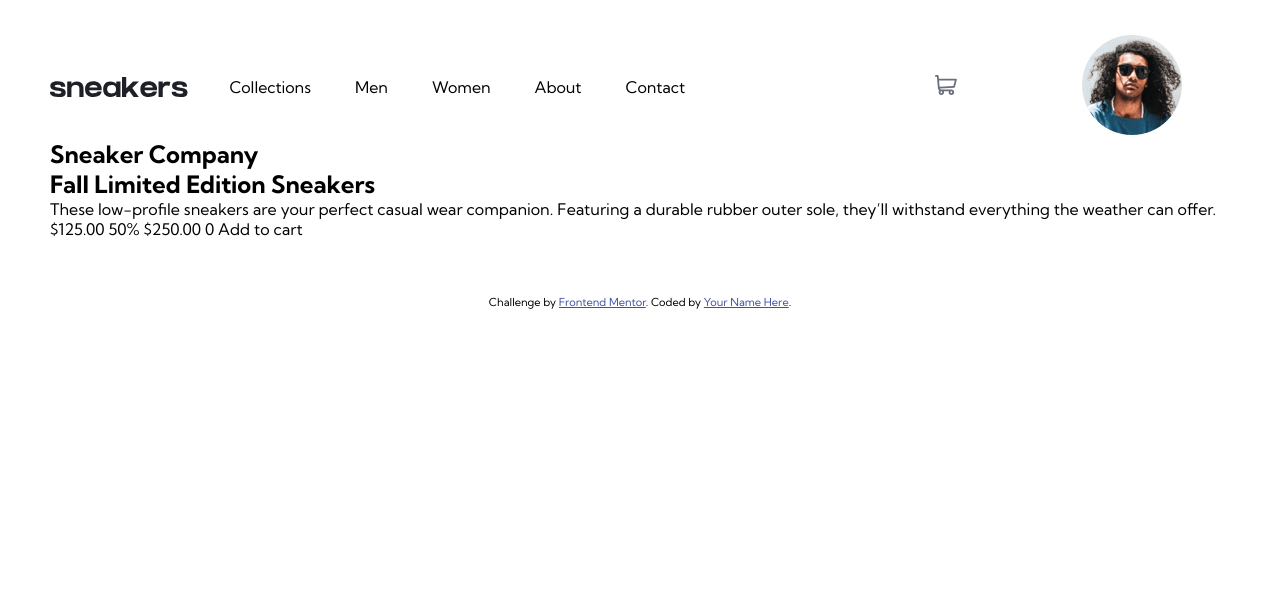
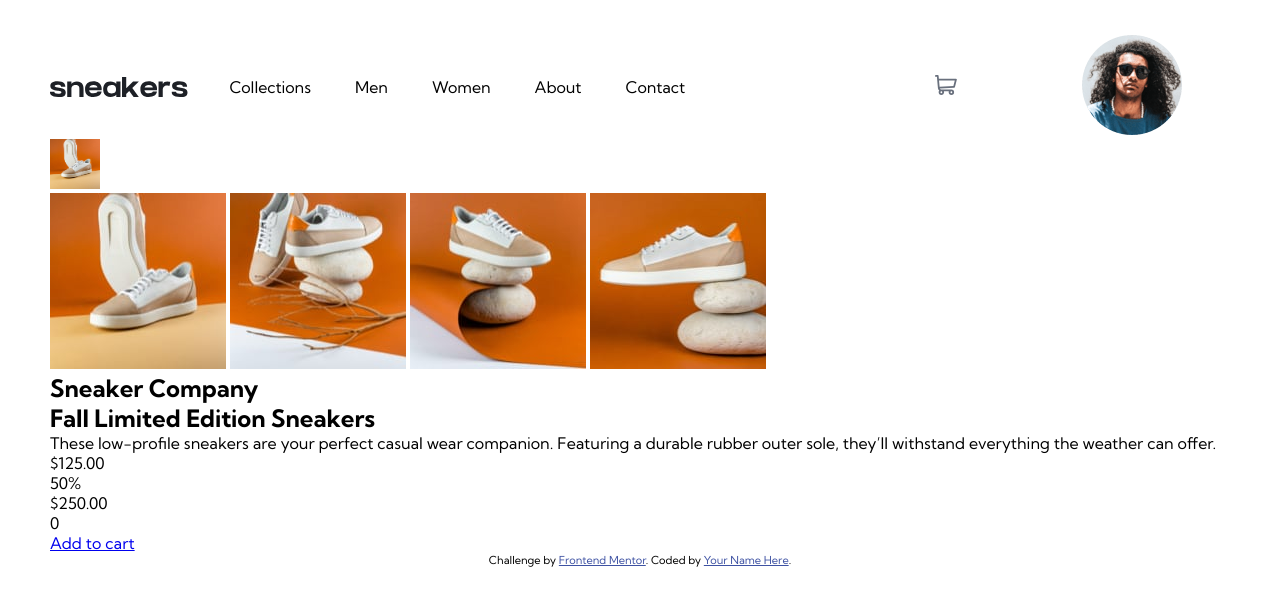
Before and after one commit to michal-ta/ecomerceproductpage, a plain HTML site: page index.html in a window 1280 px wide. Drawn offline with Linux system fonts and the light colour scheme.

Commit message:
adding of pictures

```diff
--- a/index.html
+++ b/index.html
@@ -37,18 +37,33 @@
 
 
       <article class="product">
+        <div class="pictures">
+          <div class="main_wrapper">
+            <img src="./IMG/images/image-product-1.jpg" alt="" class="main_picture">
+          </div>
+          <div class="small_wrapper">
+            <img src="./IMG/images/image-product-1-thumbnail.jpg" alt="" class="small_pictures">
+            <img src="./IMG/images/image-product-2-thumbnail.jpg" alt="" class="small_pictures">
+            <img src="./IMG/images/image-product-3-thumbnail.jpg" alt="" class="small_pictures">
+            <img src="./IMG/images/image-product-4-thumbnail.jpg" alt="" class="small_pictures">
+          </div>
+        </div>
+        <div class="description">
           <h2 class="header">Sneaker Company</h2>
           <h1 class="product_name"> Fall Limited Edition Sneakers</h1>
 
-  These low-profile sneakers are your perfect casual wear companion. Featuring a
-  durable rubber outer sole, they’ll withstand everything the weather can offer.
+          <p>These low-profile sneakers are your perfect casual wear companion. Featuring a
+          durable rubber outer sole, they’ll withstand everything the weather can offer.</div>
 
-  $125.00
-  50%
-  $250.00
 
-  0
-  Add to cart
+          <div class="price">$125.00</div>
+          <div class="sale">50%</div>
+          <div class="total_price">$250.00</div>
+
+          <div class="numbers_item">0</div>
+          <a href="#">Add to cart</a>
+
+        </div>
       </article>
       <div class="attribution">
         Challenge by <a href="https://www.frontendmentor.io?ref=challenge" target="_blank">Frontend Mentor</a>.
--- a/styles/_main.scss
+++ b/styles/_main.scss
@@ -0,0 +1,4 @@
+.main_picture{
+    height: 50px;
+    width: 50px;
+}
--- a/styles/_responsive.scss
+++ /dev/null
@@ -1,8 +0,0 @@
-$color_orange:hsl(26, 100%, 55%);
-$color_orangeshadow:hsl(25, 100%, 94%);
-$dark_blue: hsl(220, 13%, 13%);
-$gray_blue: hsl(219, 9%, 45%);
-$grayish_blue:hsl(220, 14%, 75%);
-$grayish_blue: hsl(223, 64%, 98%);
-$white:hsl(0, 0%, 100%);
-$black: hsl(0, 0%, 0%);
--- a/styles/_variables.scss
+++ b/styles/_variables.scss
@@ -0,0 +1,8 @@
+$color_orange:hsl(26, 100%, 55%);
+$color_orangeshadow:hsl(25, 100%, 94%);
+$dark_blue: hsl(220, 13%, 13%);
+$gray_blue: hsl(219, 9%, 45%);
+$grayish_blue:hsl(220, 14%, 75%);
+$grayish_blue: hsl(223, 64%, 98%);
+$white:hsl(0, 0%, 100%);
+$black: hsl(0, 0%, 0%);
```
Also changed, not shown: styles/style.css, 1 other file. Lines whose indentation alone changed are shown as unchanged.
